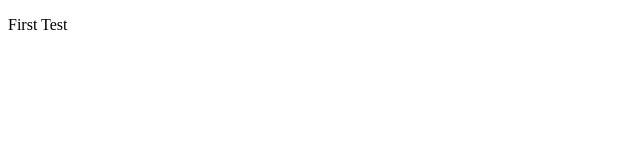
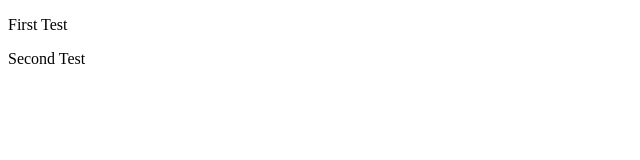
Before and after one commit to RoStolz/RoStolz.github.io, a plain HTML site: page index.html in a window 1280 px wide. Shown: the full height of the page, 0-640 px from the left. Drawn offline with Linux system fonts and the light colour scheme.

Commit message:
Update index.html

```diff
--- a/index.html
+++ b/index.html
@@ -5,5 +5,6 @@
     </head>
     <body>
         <p>First Test</p>
+		<p>Second Test</p>
     </body>
 </html>
```
